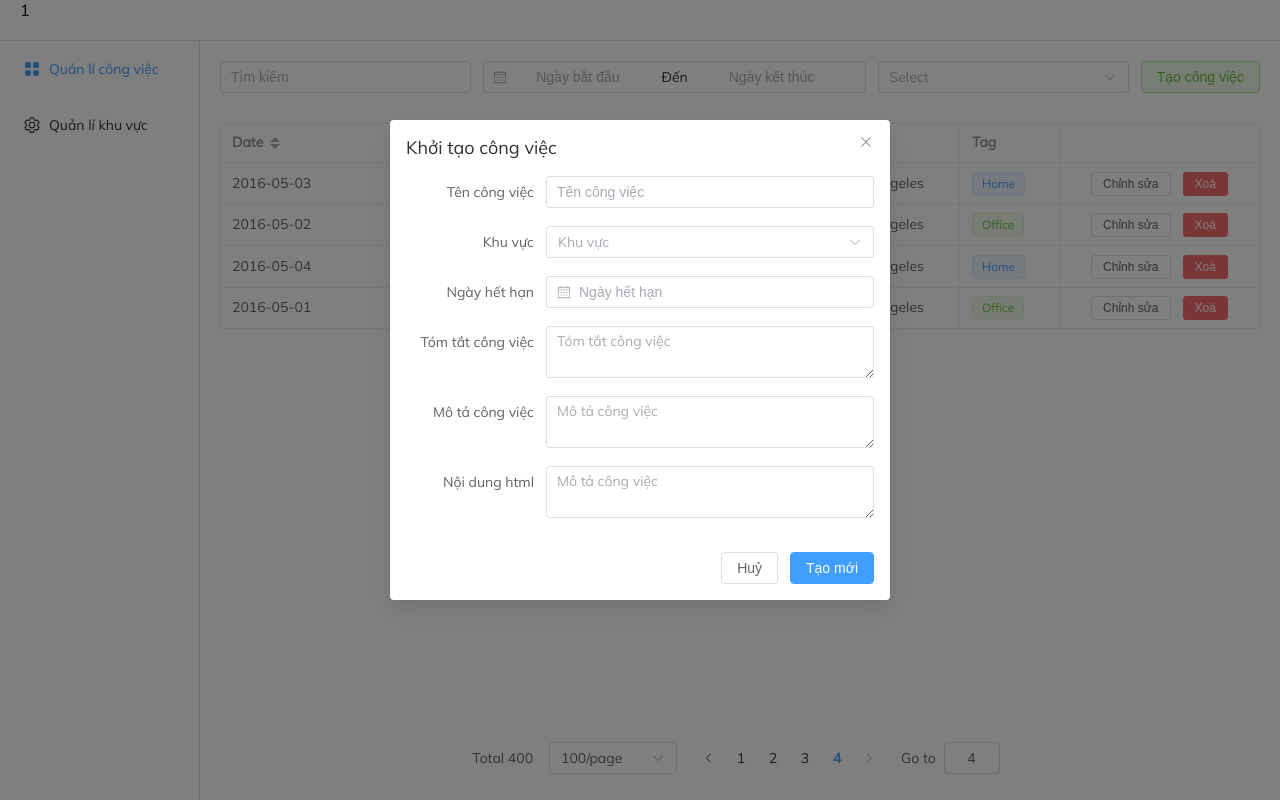
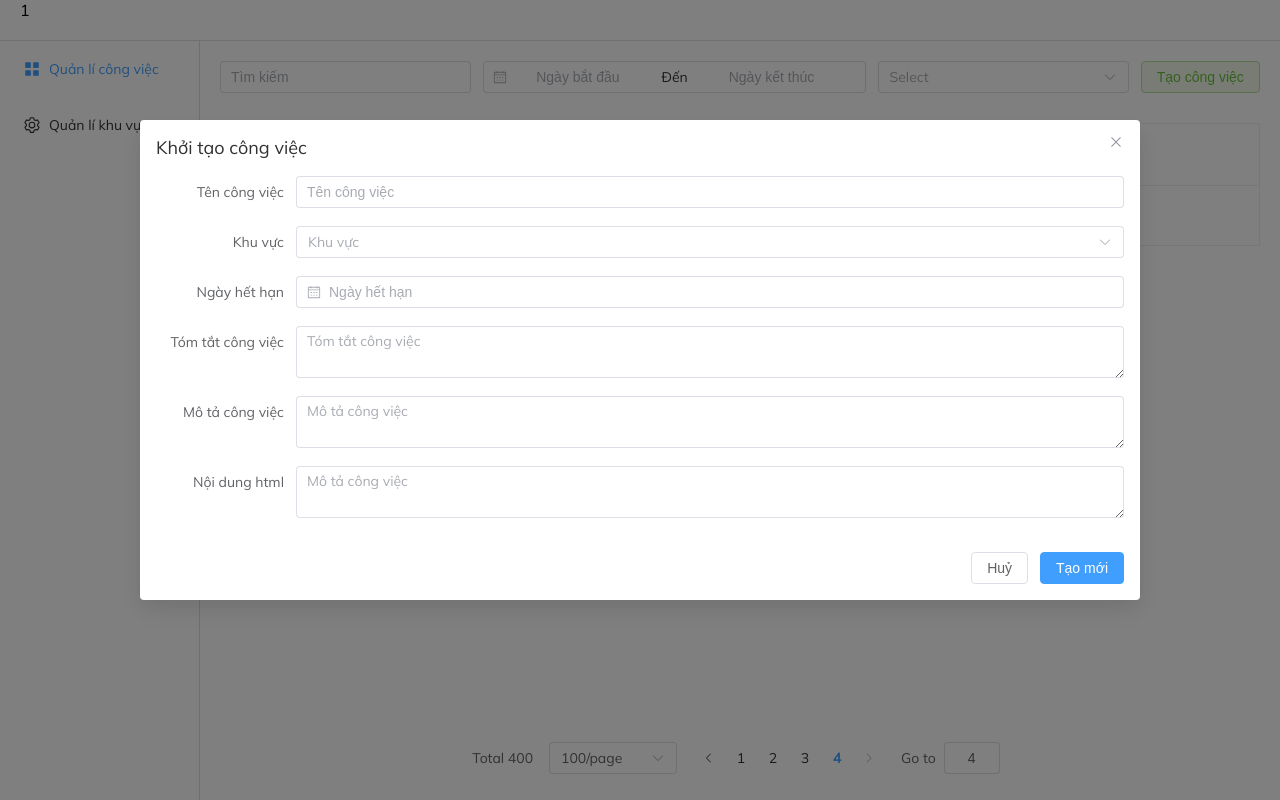
Before and after one commit to nhphuc1997/job-manage, a Nuxt app: page /jobs in a window 1280 px wide. Both pictures are taken after a click on the button "Tạo công việc". Built offline with nearby package versions, Linux system fonts and the light colour scheme.

Commit message:
feat: manage job

```diff
--- a/pages/jobs/index.vue
+++ b/pages/jobs/index.vue
@@ -13,8 +13,7 @@
 
         <el-col :span="6">
           <el-select v-model="value" placeholder="Select">
-            <el-option v-for="item in options" :key="item.value" :label="item.label" :value="item.value"
-              :disabled="item.disabled" />
+            <el-option v-for="item in options" :key="item.value" :label="item.label" :value="item.value" />
           </el-select>
         </el-col>
 
@@ -25,20 +24,17 @@
 
       </el-row>
     </div>
+
     <div class="infor">
       <el-scrollbar height="calc(100% - 100px)">
         <el-table ref="tableRef" row-key="date" :data="tableData" style="width: 100%" :border="true">
-          <el-table-column prop="date" label="Date" sortable column-key="date" />
-
-          <el-table-column prop="name" label="Name" />
-          <el-table-column prop="address" label="Address" :formatter="formatter" />
-
-          <el-table-column prop="tag" label="Tag" width="100">
-            <template #default="scope">
-              <el-tag :type="scope.row.tag === 'Home' ? '' : 'success'" disable-transitions>{{ scope.row.tag }}</el-tag>
-            </template>
-          </el-table-column>
-
+          <el-table-column prop="id" label="Id" sortable />
+          <el-table-column prop="title" label="Tên" sortable />
+          <el-table-column prop="summary" label="Tóm tắt" sortable />
+          <el-table-column prop="imageUrl" label="Hình ảnh Url" sortable />
+          <el-table-column prop="areaId" label="Khu vực" sortable />
+          <el-table-column prop="expiredDate" label="Ngày hết hạn" sortable />
+          <el-table-column prop="status" label="Trạng thái" sortable />
           <el-table-column align="center" width="200">
             <template #default="scope">
               <el-button :icon="ElIconEditPen" size="small" @click="handleEdit(scope.$index, scope.row)">
@@ -65,11 +61,12 @@
       </el-row>
     </div>
 
-    <el-dialog v-model="dialogFormVisible" title="Khởi tạo công việc" width="500">
+    <el-dialog v-model="dialogFormVisible" title="Khởi tạo công việc" width="1000">
       <el-form :model="form">
         <el-form-item label="Tên công việc" :label-width="formLabelWidth">
           <el-input v-model="form.title" autocomplete="off" placeholder="Tên công việc" />
         </el-form-item>
+
         <el-form-item label="Khu vực" :label-width="formLabelWidth">
           <el-select v-model="form.areaId" placeholder="Khu vực">
             <el-option v-for="item in options" :key="item.value" :label="item.label" :value="item.value" />
@@ -84,10 +81,12 @@
           <el-input v-model="form.summary" style="width: 100%" :rows="2" type="textarea"
             placeholder="Tóm tắt công việc" />
         </el-form-item>
+
         <el-form-item label="Mô tả công việc" :label-width="formLabelWidth">
           <el-input v-model="form.description" style="width: 100%" :rows="2" type="textarea"
             placeholder="Mô tả công việc" />
         </el-form-item>
+
         <el-form-item label="Nội dung html" :label-width="formLabelWidth">
           <el-input v-model="form.htmlContent" style="width: 100%" :rows="2" type="textarea"
             placeholder="Mô tả công việc" />
@@ -115,18 +114,11 @@ definePageMeta({
 })
 
 import { ref } from 'vue'
-import type { TableColumnCtx, TableInstance } from 'element-plus'
-
-interface User {
-  date: string
-  name: string
-  address: string
-  tag: string
-}
+import type { TableInstance } from 'element-plus'
+import type { Job } from '~/utils/interfaces';
 
 const dialogFormVisible = ref(false)
 const formLabelWidth = '140px'
-
 const form = reactive({
   title: '',
   summary: '',
@@ -144,66 +136,22 @@ const value1 = ref('')
 const value = ref('')
 const options = [
   {
-    value: 'Option1',
-    label: 'Option1',
-  },
-  {
-    value: 'Option2',
-    label: 'Option2',
-    disabled: true,
-  },
-  {
-    value: 'Option3',
-    label: 'Option3',
-  },
-  {
     value: 'Option4',
     label: 'Option4',
   },
-  {
-    value: 'Option5',
-    label: 'Option5',
-  },
 ]
 
-const tableData: User[] = [
-  {
-    date: '2016-05-03',
-    name: 'Tom',
-    address: 'No. 189, Grove St, Los Angeles',
-    tag: 'Home',
-  },
-  {
-    date: '2016-05-02',
-    name: 'Tom',
-    address: 'No. 189, Grove St, Los Angeles',
-    tag: 'Office',
-  },
-  {
-    date: '2016-05-04',
-    name: 'Tom',
-    address: 'No. 189, Grove St, Los Angeles',
-    tag: 'Home',
-  },
-  {
-    date: '2016-05-01',
-    name: 'Tom',
-    address: 'No. 189, Grove St, Los Angeles',
-    tag: 'Office',
-  },
+const tableData: Job[] = [
+
 ]
 
 const tableRef = ref<TableInstance>()
 
-const formatter = (row: User, column: TableColumnCtx<User>) => {
-  return row.address
-}
-
-const handleEdit = (index: number, row: User) => {
+const handleEdit = (index: number, row: Job) => {
   console.log(index, row)
 }
 
-const handleDelete = (index: number, row: User) => {
+const handleDelete = (index: number, row: Job) => {
   console.log(index, row)
 }
 
--- /dev/null
+++ b/utils/interfaces/index.ts
@@ -0,0 +1,9 @@
+export interface Job {
+  id: number,
+  title: string,
+  summary: string,
+  imageUrl: string,
+  areaId: number,
+  expiredDate: string,
+  status: string
+}
```
